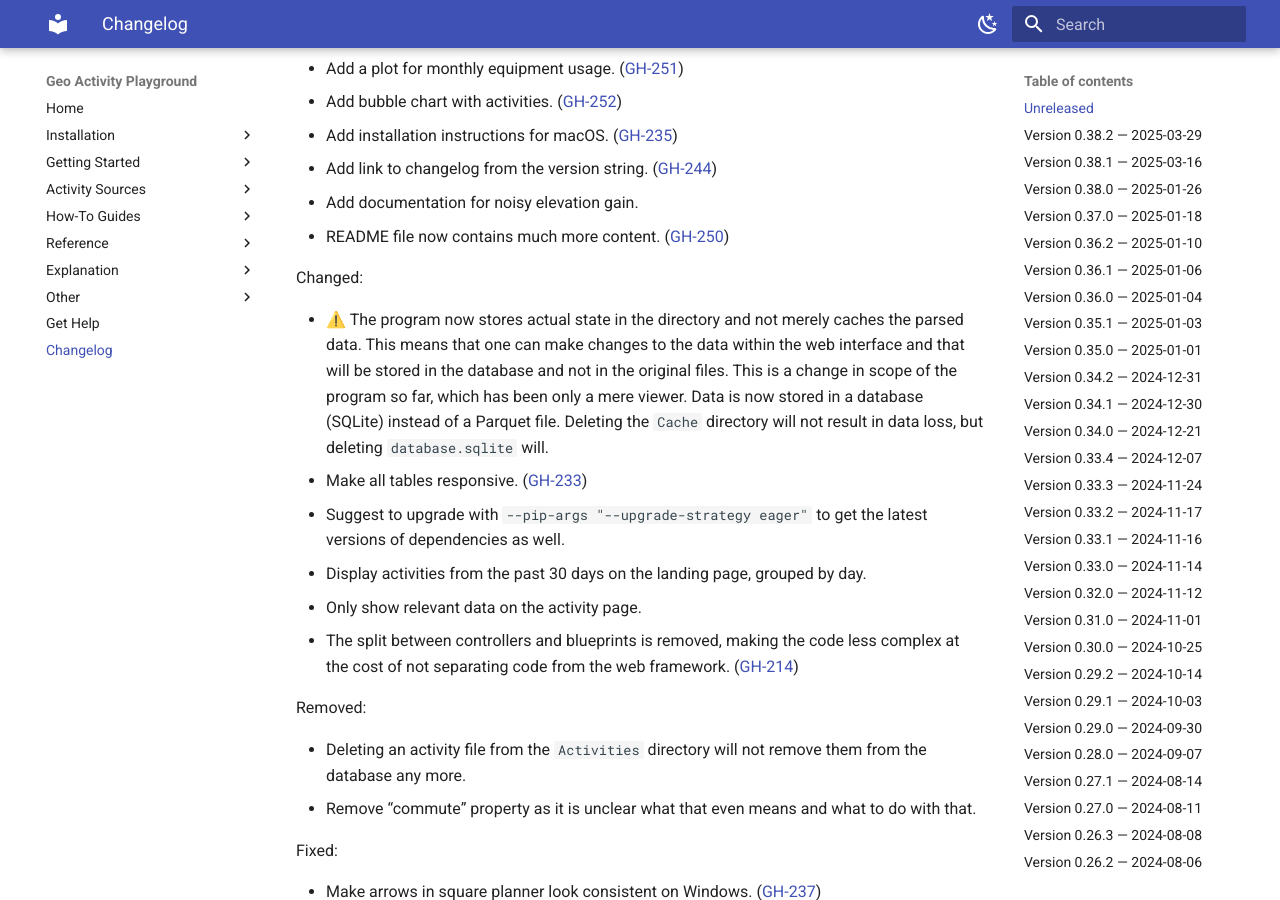
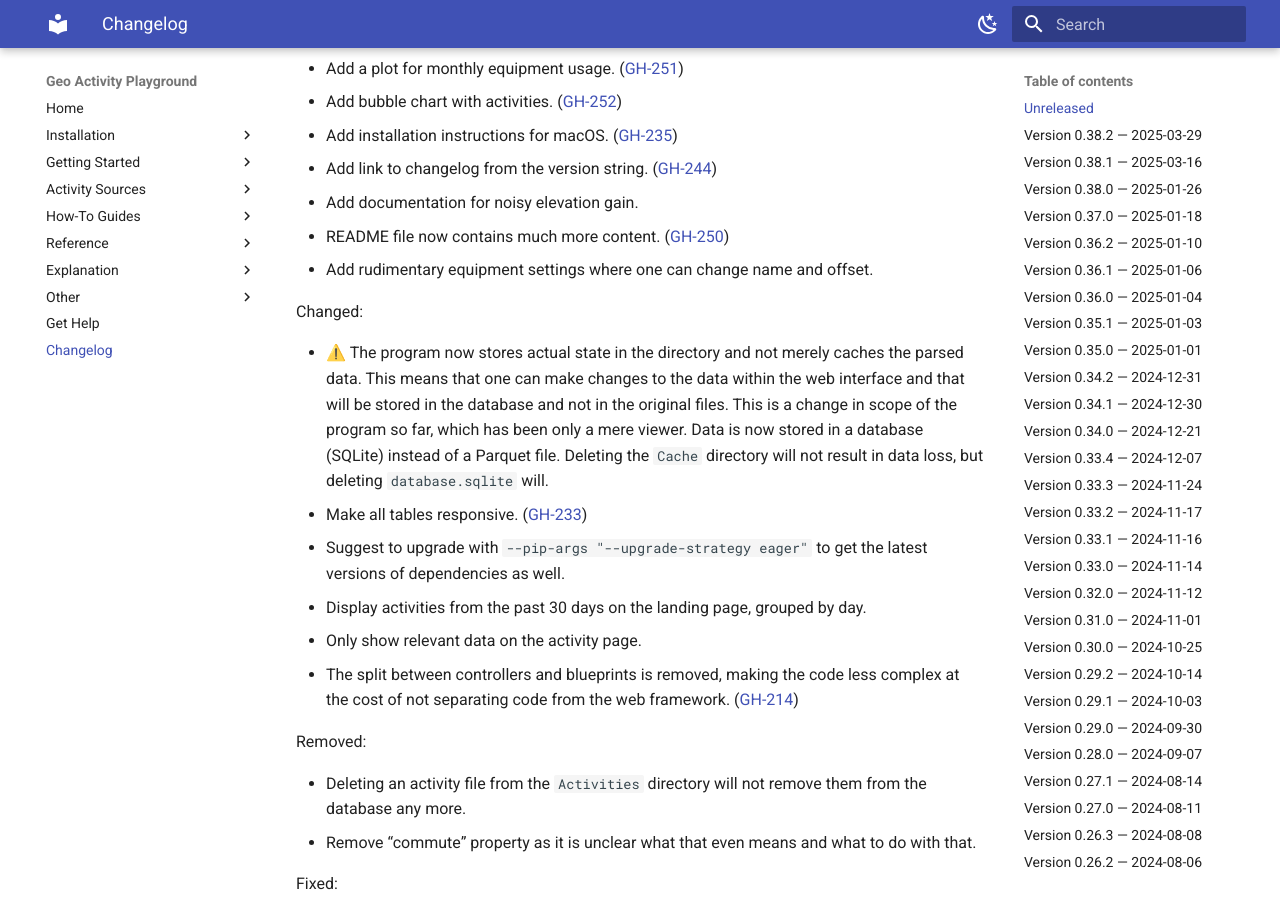
Before and after one commit to martin-ueding/geo-activity-playground, an MkDocs documentation site: the page built from docs/changelog.md, in a window 1280 px wide and 900 px high, scrolled down 367 px. Built offline with MkDocs 1.6.1 and Material for MkDocs 9.7.7, drawn with Linux system fonts in a browser that asks for light colours.

Commit message:
Changelog entry

```diff
--- a/docs/changelog.md
+++ b/docs/changelog.md
@@ -26,6 +26,7 @@ Added:
 - Add link to changelog from the version string. ([GH-244](https://github.com/martin-ueding/geo-activity-playground/issues/244))
 - Add documentation for noisy elevation gain.
 - README file now contains much more content. ([GH-250](https://github.com/martin-ueding/geo-activity-playground/issues/250))
+- Add rudimentary equipment settings where one can change name and offset.
 
 Changed:
 
```
